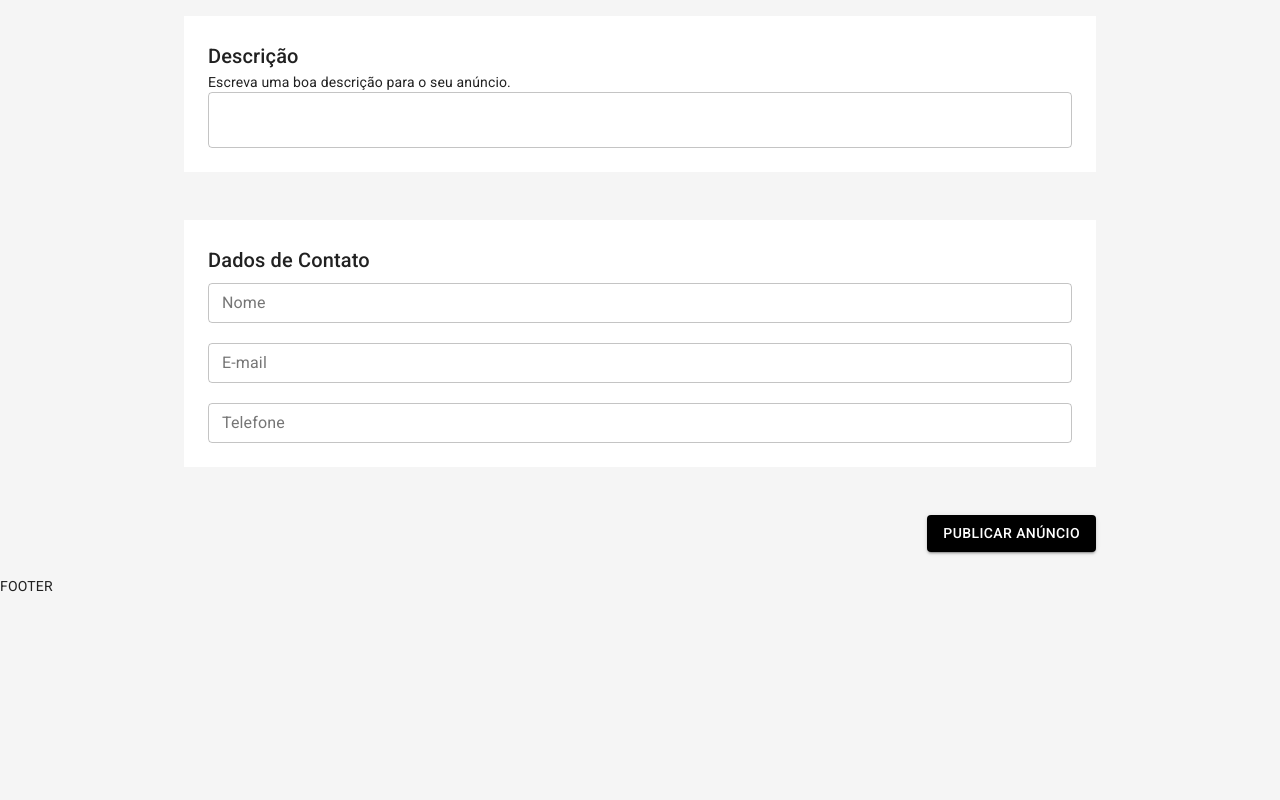
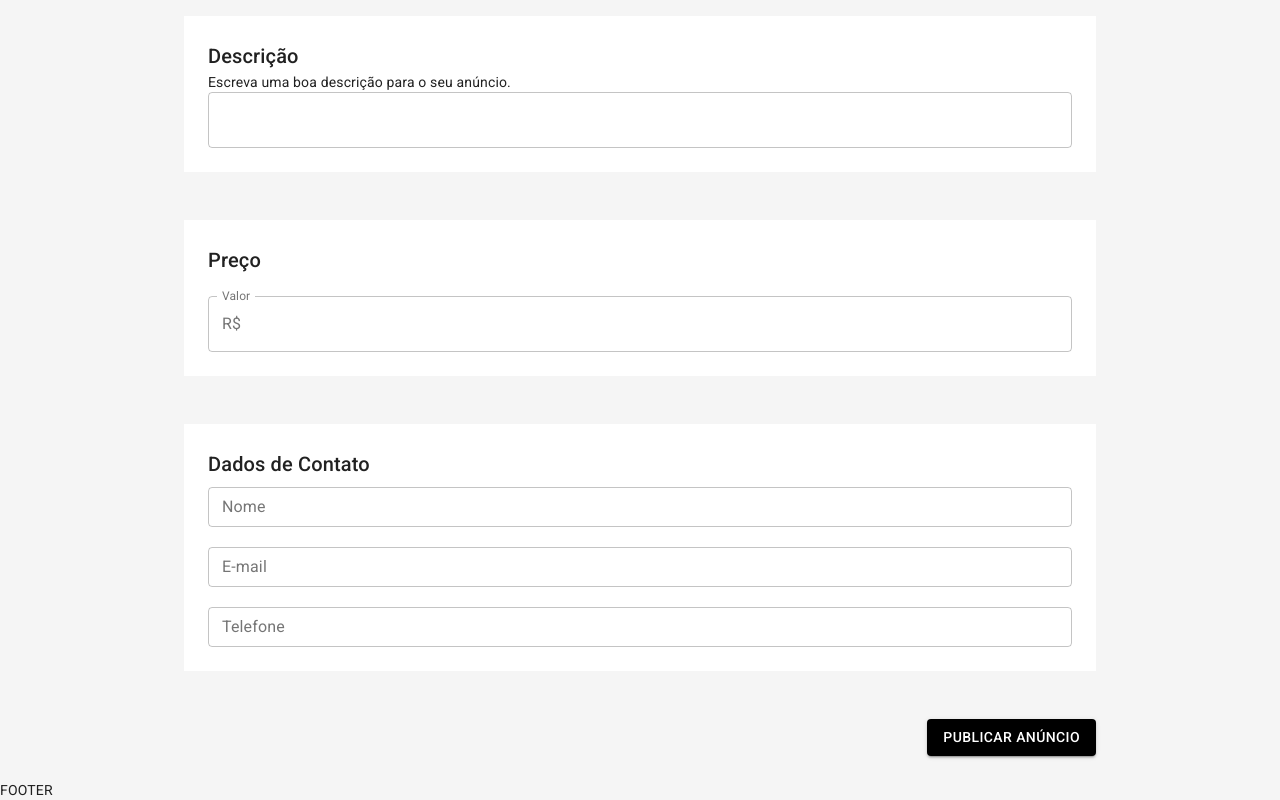
Before and after one commit to leonardo2matos/anunx_app, a Next.js app: page /user/publish in a window 1280 px wide. Shown: the part 873-1673 px from the top of the page. Before the commit the page ends 1469 px from the top, so only its background shows below. Built offline with nearby package versions, Linux system fonts and the light colour scheme.

Commit message:
add Home logout

```diff
--- a/pages/user/publish.js
+++ b/pages/user/publish.js
@@ -8,6 +8,10 @@ import {
   Select,
   Button,
   IconButton,
+  FormControl,
+  InputLabel,
+  OutlinedInput,
+  InputAdornment,
 } from "@material-ui/core";
 
 import { useDropzone } from "react-dropzone";
@@ -226,6 +230,24 @@ const Publish = () => {
           />
         </Box>
       </Container>
+
+      <Container maxWidth="md" className={classes.boxcontainer}>
+        <Box className={classes.box}>
+          <Typography variant="h6" component="h6" color="textPrimary">
+            Preço
+          </Typography>
+          <br />
+          <FormControl fullWidth variant="outlined">
+            <InputLabel>Valor</InputLabel>
+            <OutlinedInput
+              onChange={() => {}}
+              startAdornment={<InputAdornment position="start">R$</InputAdornment>}
+              labelWidth={40}
+            />
+          </FormControl>
+        </Box>
+      </Container>
+
       <Container maxWidth="md" className={classes.boxcontainer}>
         <Box className={classes.box}>
           <Typography
```
Also changed, not shown: pages/user/index.js (added, +47 -0 lines).
